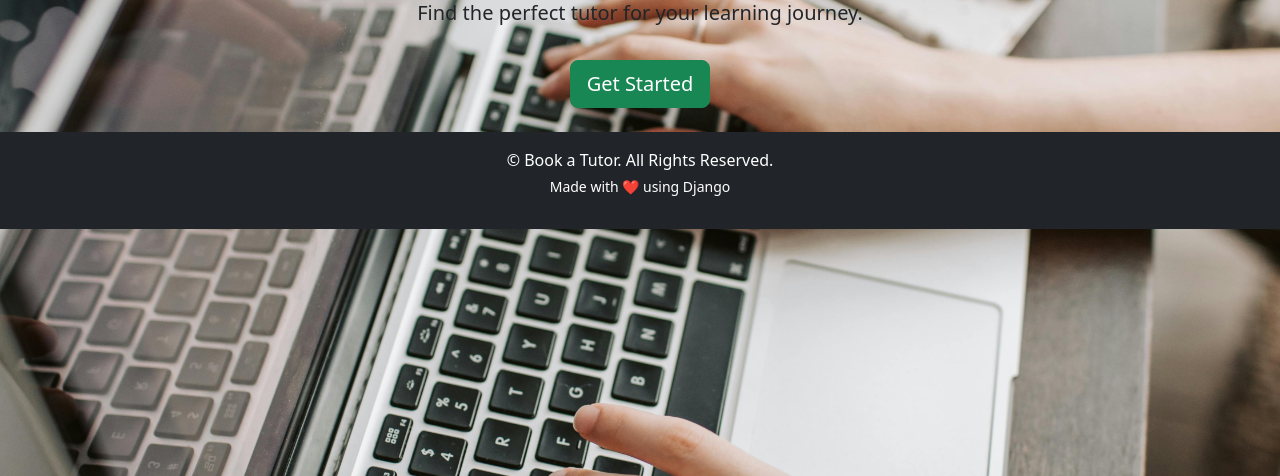
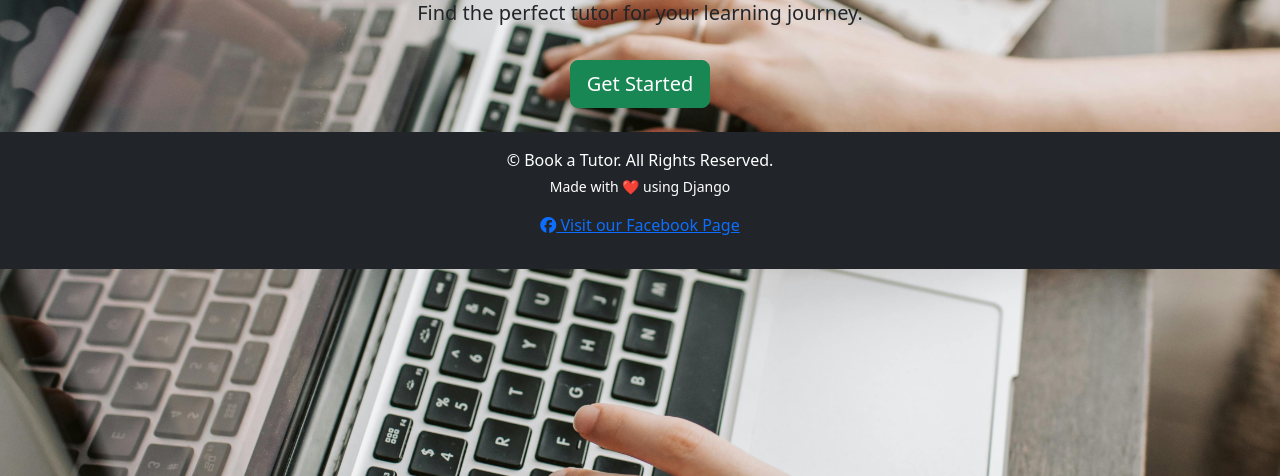
Before and after one commit to Neelp20/BookaTutor, a Django app: page / in a window 1280 px wide. Shown: the part 157-633 px from the top of the page. Run offline with Django 3.2, Linux system fonts and the light colour scheme; some libraries are stand-ins or nearby versions.

```diff
--- a/templates/includes/footer.html
+++ b/templates/includes/footer.html
@@ -5,5 +5,8 @@
   <div class="container">
     <p class="mb-1">&copy; {{ year }} Book a Tutor. All Rights Reserved.</p>
     <p class="small">Made with ❤️ using Django</p>
+    <p><a href="https://www.facebook.com/yourpageurl" target="_blank">
+      <i class="fab fa-facebook"></i>
+      Visit our Facebook Page</a></p>
   </div>
 </footer>
```
Also changed, not shown: README.md.
